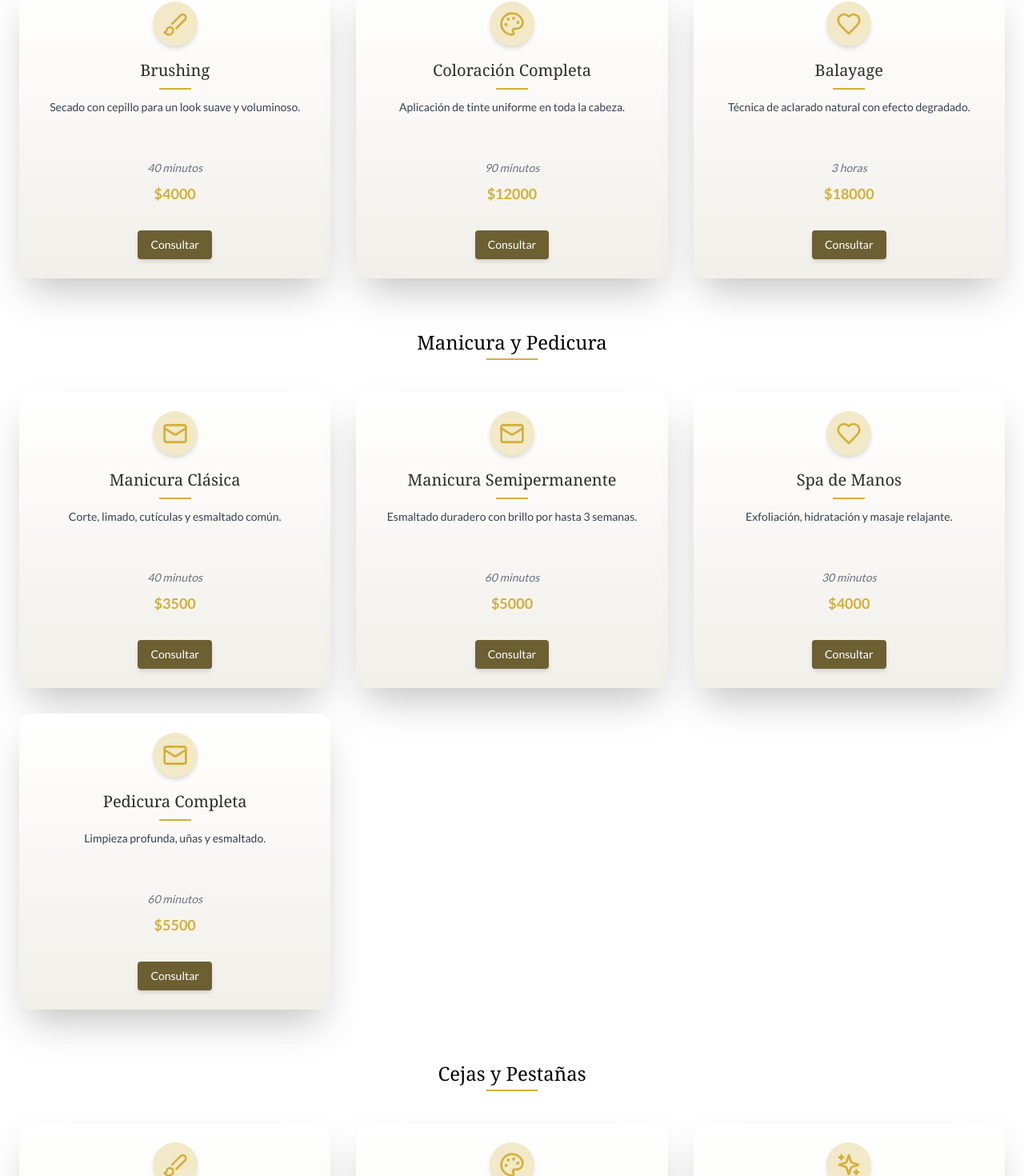
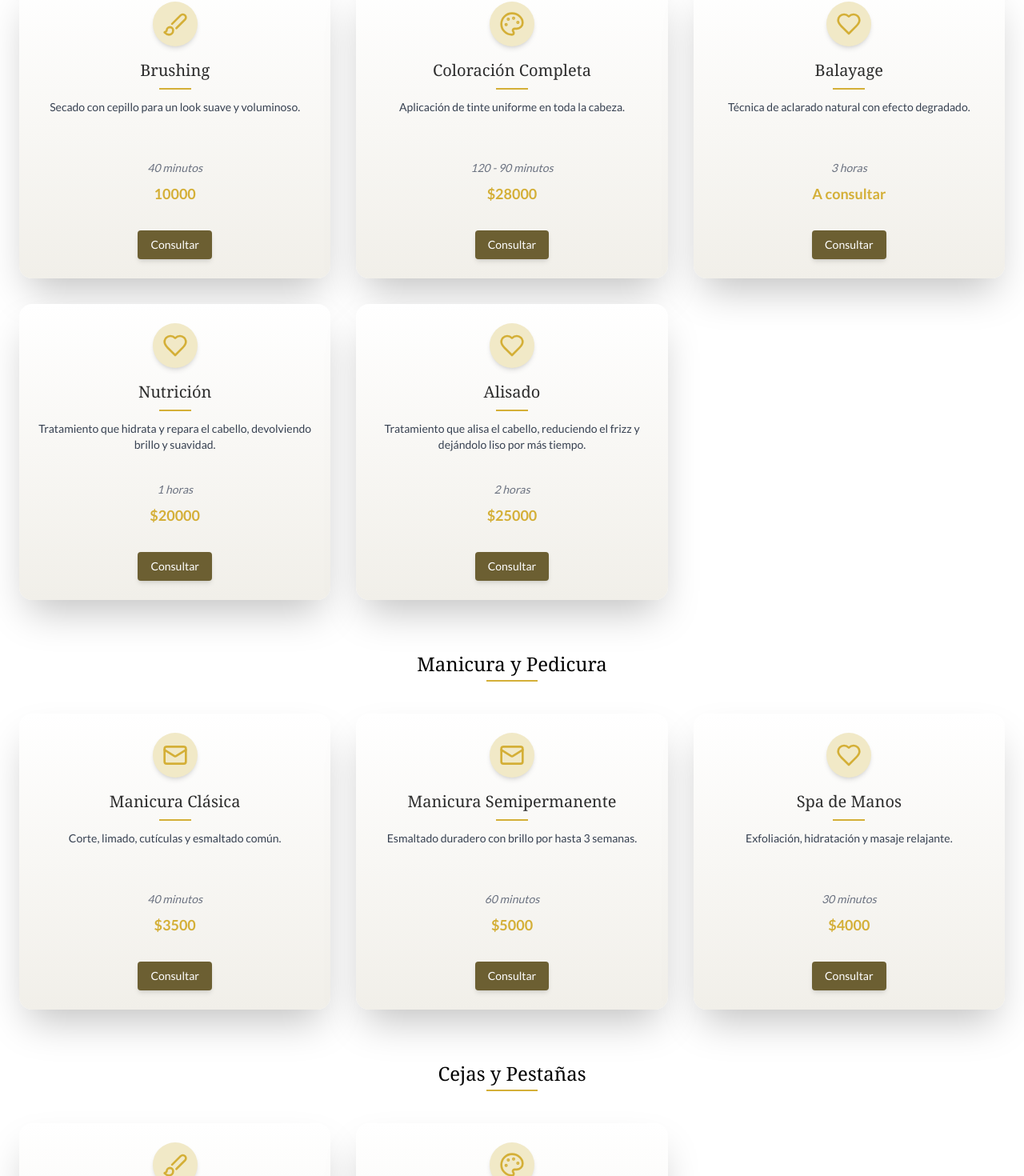
Before and after one commit to fede-cid/peluqueria-stella, a React (Vite) app in the folder project/: page / in a window 1280 px wide. Shown: the part 2116-3586 px from the top of the page at 80% size. Built offline with nearby package versions, Linux system fonts and the light colour scheme.

Commit message:
Update App.tsx

```diff
--- a/project/src/App.tsx
+++ b/project/src/App.tsx
@@ -13,42 +13,56 @@ const services = {
       title: "Corte de Dama",
       description: "Corte personalizado según el rostro y estilo de cada clienta.",
       duration: "45 minutos",
-      price: "$6000"
+      price: "$7900"
     },
     {
       icon: <Scissors className="w-8 h-8" />,
       title: "Corte de Caballero",
       description: "Corte clásico o moderno con terminaciones de barbería.",
       duration: "30 minutos",
-      price: "$4500"
+      price: "$7900"
     },
     {
       icon: <Sparkles className="w-8 h-8" />,
       title: "Peinado con Ondas",
       description: "Ondas naturales o definidas para cualquier ocasión.",
       duration: "45 minutos",
-      price: "$5000"
+      price: "$19000"
     },
     {
       icon: <Brush className="w-8 h-8" />,
       title: "Brushing",
       description: "Secado con cepillo para un look suave y voluminoso.",
       duration: "40 minutos",
-      price: "$4000"
+      price: "10000"
     },
     {
       icon: <Palette className="w-8 h-8" />,
       title: "Coloración Completa",
       description: "Aplicación de tinte uniforme en toda la cabeza.",
-      duration: "90 minutos",
-      price: "$12000"
+      duration: "120 - 90 minutos",
+      price: "$28000"
     },
     {
       icon: <Heart className="w-8 h-8" />,
       title: "Balayage",
       description: "Técnica de aclarado natural con efecto degradado.",
       duration: "3 horas",
-      price: "$18000"
+      price: "A consultar"
+    },
+    {
+      icon: <Heart className="w-8 h-8" />,
+      title: "Nutrición",
+      description: "Tratamiento que hidrata y repara el cabello, devolviendo brillo y suavidad.",
+      duration: "1 horas",
+      price: "$20000"
+    },
+    {
+      icon: <Heart className="w-8 h-8" />,
+      title: "Alisado",
+      description: "Tratamiento que alisa el cabello, reduciendo el frizz y dejándolo liso por más tiempo.",
+      duration: "2 horas",
+      price: "$25000"
     }
   ],
   manicura_pedicura: [
@@ -72,13 +86,6 @@ const services = {
       description: "Exfoliación, hidratación y masaje relajante.",
       duration: "30 minutos",
       price: "$4000"
-    },
-    {
-      icon: <Nail className="w-8 h-8" />,
-      title: "Pedicura Completa",
-      description: "Limpieza profunda, uñas y esmaltado.",
-      duration: "60 minutos",
-      price: "$5500"
     }
   ],
   cejas_pestanas: [
@@ -95,13 +102,6 @@ const services = {
       description: "Coloración con henna o tintura para realzar la mirada.",
       duration: "30 minutos",
       price: "$3500"
-    },
-    {
-      icon: <Sparkles className="w-8 h-8" />,
-      title: "Lifting de Pestañas",
-      description: "Curvado natural que realza las pestañas sin extensiones.",
-      duration: "60 minutos",
-      price: "$6000"
     }
   ],
   maquillaje: [
@@ -109,8 +109,8 @@ const services = {
       icon: <Brush className="w-8 h-8" />,
       title: "Maquillaje Social",
       description: "Look profesional para eventos o salidas.",
-      duration: "60 minutos",
-      price: "$10000"
+      duration: "90 - 120 minutos",
+      price: "a consultar"
     }
   ]
 };
```
